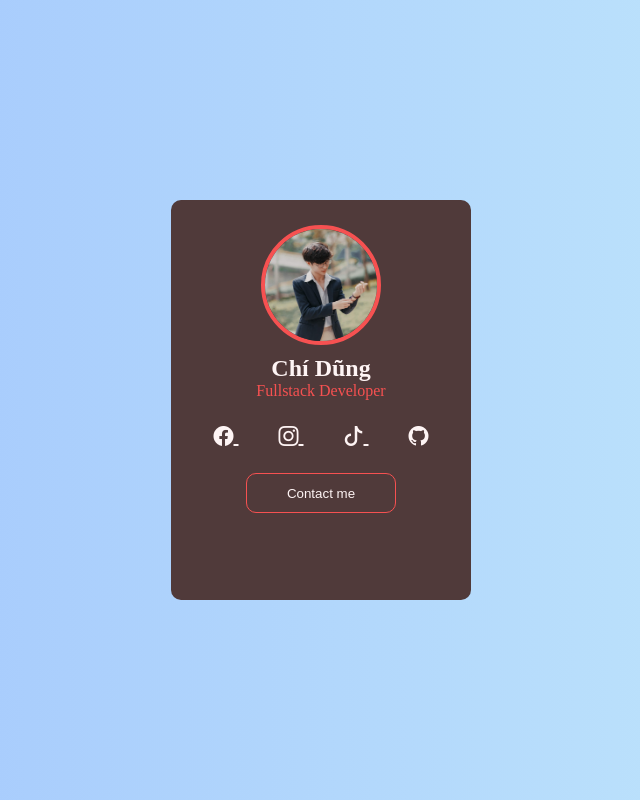
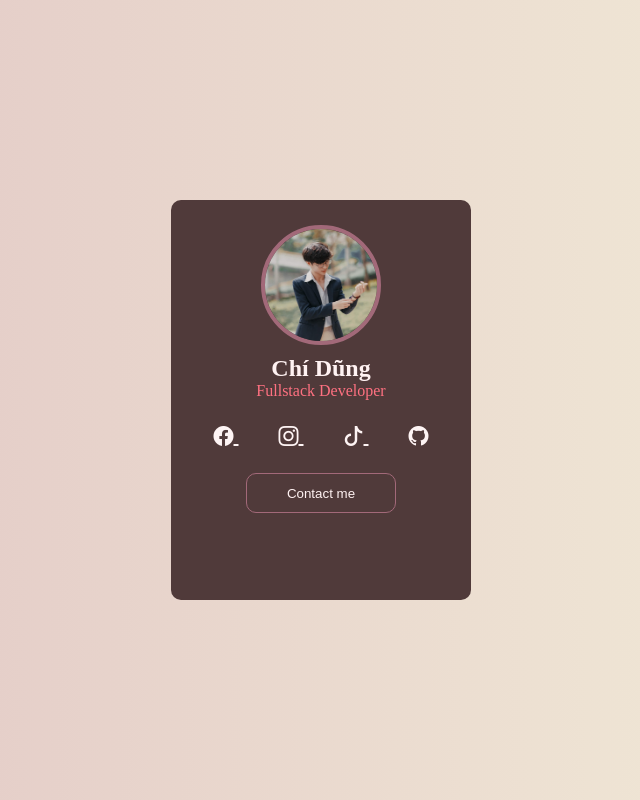
Before and after one commit to Dun2901/portfolio, a plain HTML site: page index.html in a window 1280 px wide. Shown: the whole page, without its empty margins (319-959 px from the left). Drawn offline with nearby package versions, Linux system fonts and the light colour scheme.

Commit message:
Update style.css

```diff
--- a/css/style.css
+++ b/css/style.css
@@ -12,8 +12,8 @@ body {
   justify-content: center;
   align-items: center;
   font-family: "Poppins";
-  color: #fef4f4;
-  background: linear-gradient(90deg, #a1c4fd, #c2e9fb);
+  color: #fff2f2;
+  background: linear-gradient(90deg, #e1c5c4, #f3eed9);
 }
 
 .card {
@@ -36,7 +36,7 @@ img {
   width: 120px;
   height: 120px;
   border-radius: 50%;
-  border: 4px solid #f65151;
+  border: 4px solid #a26979;
   margin: 0 auto;
   transform: translateY(25px);
   overflow: hidden;
@@ -48,7 +48,7 @@ img {
 }
 
 .card p {
-  color: #f65151;
+  color: #ff7181;
 }
 
 .card__social {
@@ -62,21 +62,21 @@ img {
 }
 
 .card__social a:hover {
-  color: #ee3e3e;
+  color: #a26979;
 }
 
 .card button {
   width: 150px;
   height: 40px;
-  border: 1px solid #f65151;
+  border: 1px solid #a26979;
   border-radius: 10px;
   background: transparent;
-  color: #fef4f4;
+  color: #fff2f2;
   transition: 0.5s;
 }
 
 .card button:hover {
-  background: #ee3e3e;
+  background: #a26979;
   cursor: pointer;
 }
 
```
